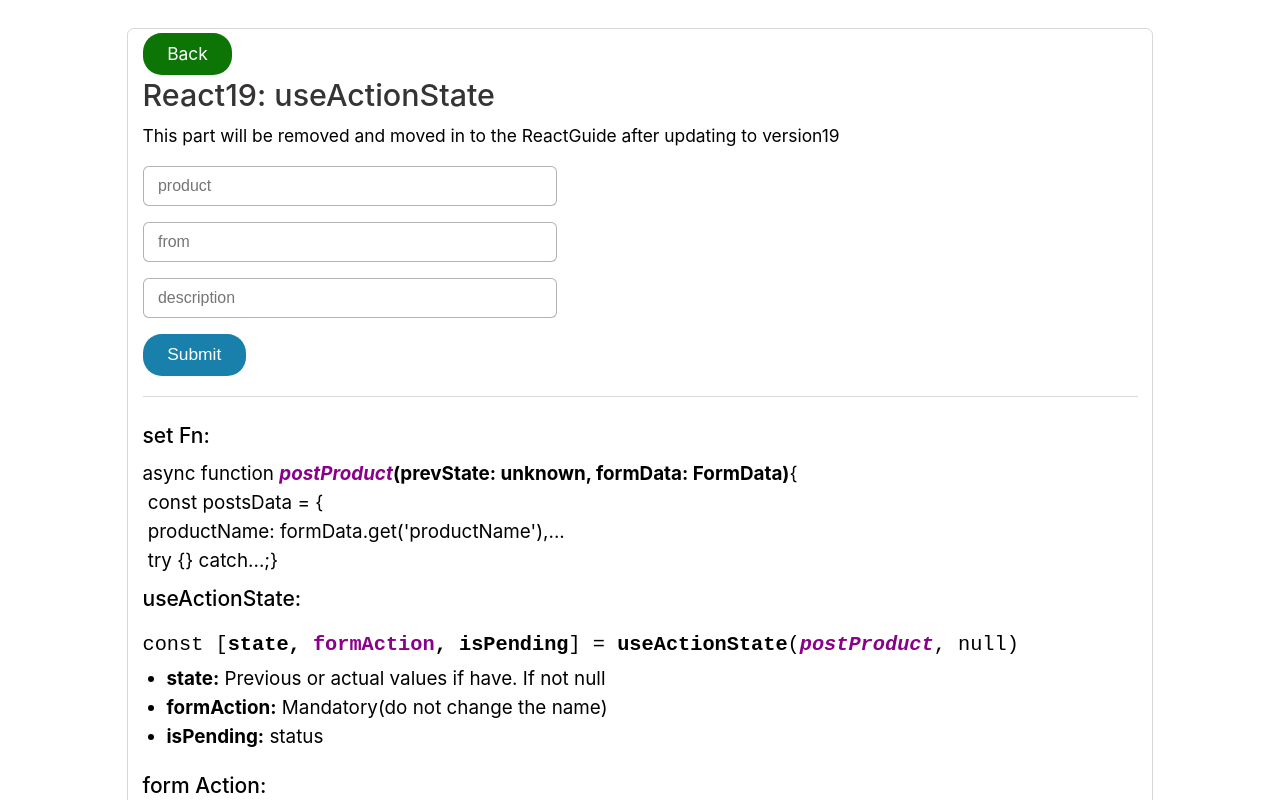
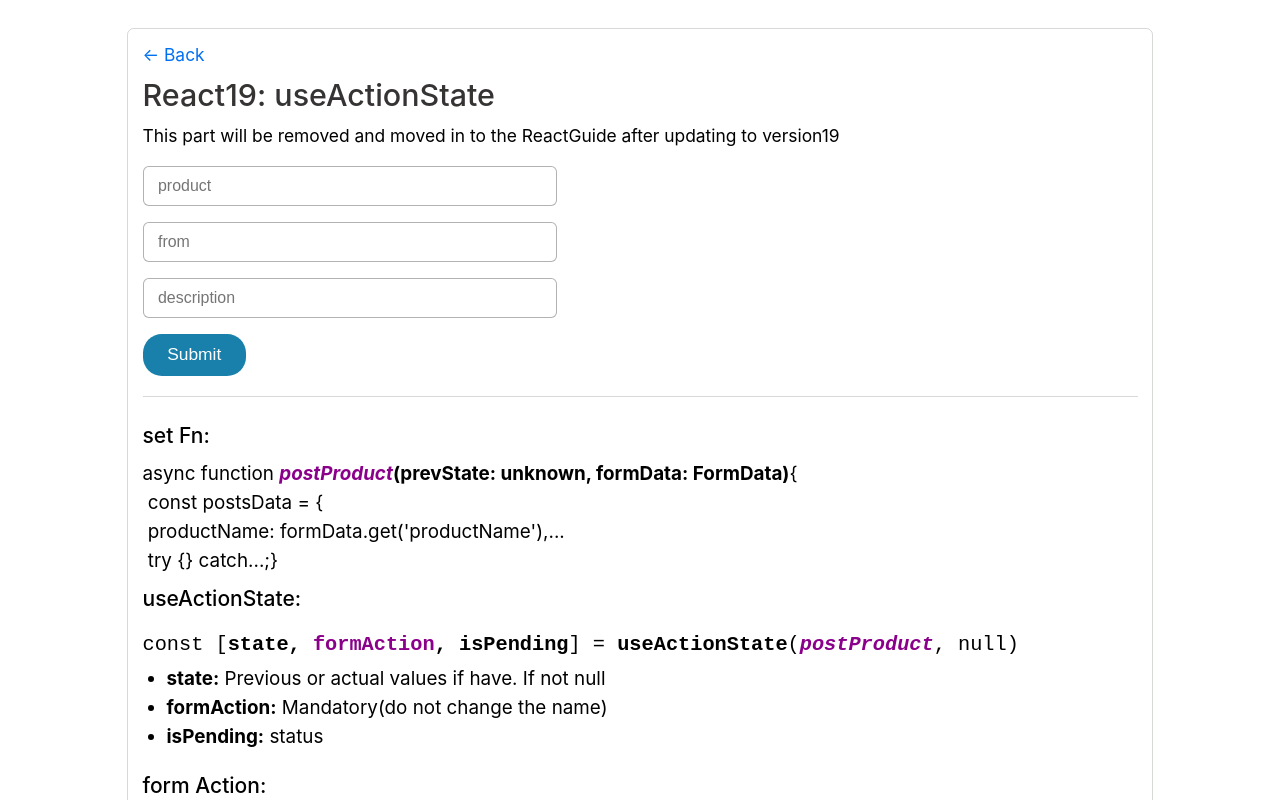
Before and after one commit to rampepurda/complete-node-bootcamp, a React (Create React App) app in the folder frontend/: page /r18_useActionState in a window 1280 px wide. Shown: the top 800 px of the page. Built offline with nearby package versions, Linux system fonts and the light colour scheme; no server answers.

Commit message:
main | Maintenance

```diff
--- a/frontend/src/pages/react19-useActionState/index.tsx
+++ b/frontend/src/pages/react19-useActionState/index.tsx
@@ -42,9 +42,7 @@ export default function R19useActionState() {
 
   return (
     <div className="hasOutline" style={styles.mPage}>
-      <Link className="btn btn-info" to="/">
-        Back
-      </Link>
+      <Link to="/">← Back</Link>
       <h2>React19: useActionState</h2>
       <p>This part will be removed and moved in to the ReactGuide after updating to version19</p>
       <form className="width-is-5" name="products" method="post" action={formAction}>
```
